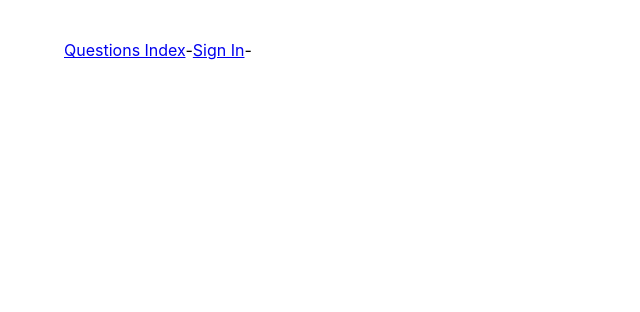
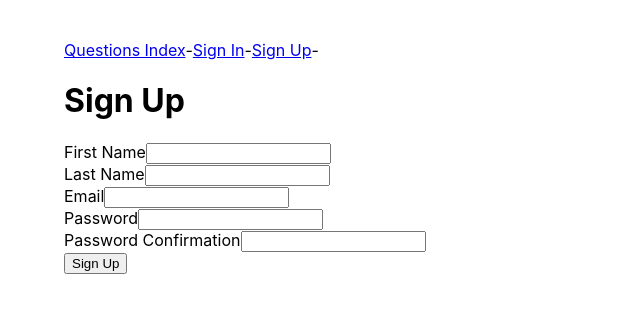
Before and after one commit to CodeCoreYVR/awesome-answers-react-wadd-sept2020, a React (Create React App) app: page /sign_up in a window 1280 px wide. Shown: the top 312 px of the page, without its empty margins (0-640 px from the left). Built offline with nearby package versions, Linux system fonts and the light colour scheme; no server answers.

Commit message:
Add Sign Up

```diff
--- a/src/App.js
+++ b/src/App.js
@@ -8,6 +8,7 @@
 import NewQuestionPage from './components/NewQuestionPage';
 import SignInPage from './components/SignInPage';
 import AuthRoute from './components/AuthRoute';
+import SignUpPage from './components/SignUpPage';
 
 // Whenever you use JSX in a file, you must import React.
 // Otherwise, when JSX converts to React.createElement,
@@ -69,6 +70,10 @@
             // the props passed to it. "routeProps" represents all the routing props, make sure
             // to pass them to the component as well.
             render={ (routeProps) => <SignInPage {...routeProps} onSignIn={this.getCurrentUser} /> }/>
+            <Route
+            exact
+            path='/sign_up'
+            render={ (routeProps) => <SignUpPage {...routeProps} onSignUp={this.getCurrentUser} /> }/>
             <Route exact path='/questions'>
               <QuestionIndexPage />
             </Route>
--- a/src/components/Navbar.js
+++ b/src/components/Navbar.js
@@ -23,7 +23,11 @@
                     keeps the Navlinks as a direct child of the <nav>. The short from is <> </> */}
                 </React.Fragment>
             ) : (
-                <NavLink to='/sign_in'>Sign In</NavLink>
+                <>
+                    <NavLink to='/sign_in'>Sign In</NavLink>
+                    -
+                    <NavLink to='/sign_up'>Sign Up</NavLink>
+                </>
             ) }
             -
         </nav>
--- /dev/null
+++ b/src/components/SignUpPage.js
@@ -0,0 +1,56 @@
+import React from 'react';
+import { User } from '../requests';
+
+const SignUpPage = (props) => {
+    const { onSignUp } = props
+    const handleSubmit = (event) => {
+        const {currentTarget} = event
+        event.preventDefault()
+        const formData = new FormData(currentTarget)
+        const params = {
+            first_name: formData.get('first_name'),
+            last_name: formData.get('last_name'),
+            email: formData.get('email'),
+            password: formData.get('password'),
+            password_confirmation: formData.get('password_confirmation'),
+        }
+        User.create(params).then(res => {
+            if(res?.id){
+                onSignUp() // Store user in App state
+
+                props.history.push('/questions') // Navigate to index page
+            }
+        })
+    }
+    return(
+        <main>
+            <h1>Sign Up</h1>
+            <form onSubmit={handleSubmit}>
+                <div>
+                    <label htmlFor="first_name">First Name</label>
+                    <input type="text" name="first_name" id="first_name" />
+                </div>
+                <div>
+                    <label htmlFor="last_name">Last Name</label>
+                    <input type="text" name="last_name" id="last_name" />
+                </div>
+                <div>
+                    <label htmlFor="email">Email</label>
+                    <input type="email" name="email" id="email" />
+                </div>
+                <div>
+                    <label htmlFor="password">Password</label>
+                    <input type="password" name="password" id="password" />
+                </div>
+                <div>
+                    <label htmlFor="password_confirmation">Password Confirmation</label>
+                    <input type="password" name="password_confirmation" id="password_confirmation" />
+                </div>
+                <input type="submit"  value="Sign Up" />
+            </form>
+        </main>
+    )
+}
+
+
+export default SignUpPage;
--- a/src/requests.js
+++ b/src/requests.js
@@ -71,4 +71,14 @@
             credentials: 'include',
         }).then(res => res.json())
     },
+    create(params){
+        return fetch(`${BASE_URL}/users`, {
+            method: 'POST',
+            credentials: 'include',
+            headers: {
+                'Content-Type': 'application/json'
+            },
+            body: JSON.stringify({ user: params})
+        }).then(res => res.json())
+    }
 }
```
